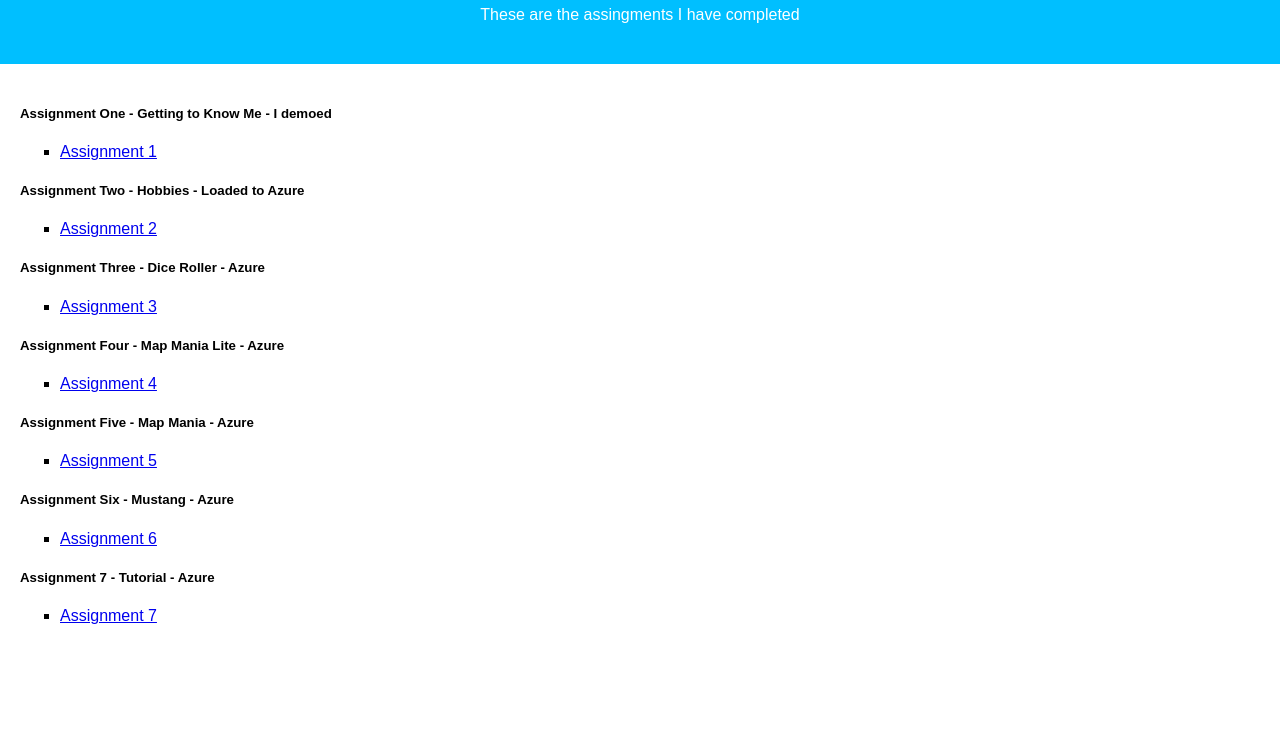
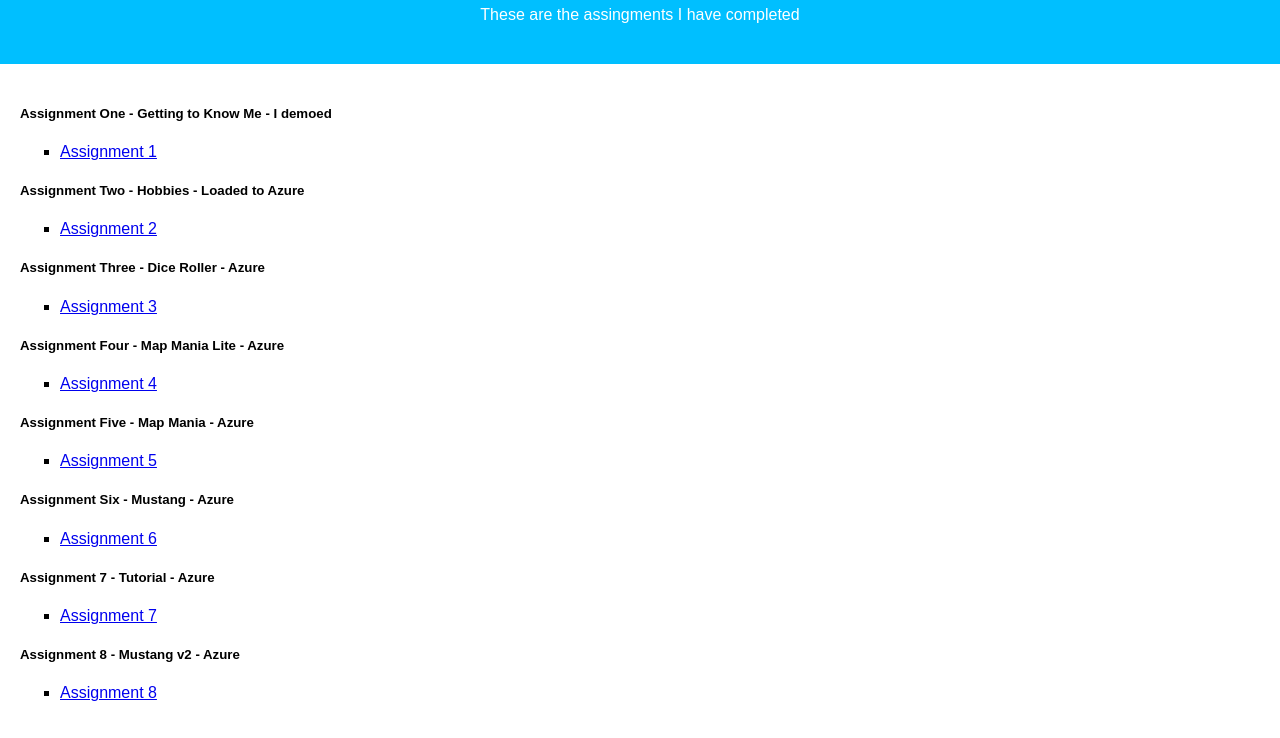
Before and after one commit to KurtDankovich/Dankovich-Assignments, a plain HTML site: page index.html in a window 1280 px wide. Shown: the part 117-855 px from the top of the page. Before the commit the page ends 800 px from the top, so only its background shows below. Drawn offline with Linux system fonts and the light colour scheme.

Commit message:
Update index.html

```diff
--- a/index.html
+++ b/index.html
@@ -71,6 +71,14 @@
 
         </ul>
 
+	   </ul>
+	    <h5>Assignment 8 - Mustang v2 - Azure</h5>
+		<ul style="list-style-type:square">
+
+            <li><a href="mustangv2.html">Assignment 8</a></li>
+
+        </ul>
+
     </div>
     </div>
 
```
